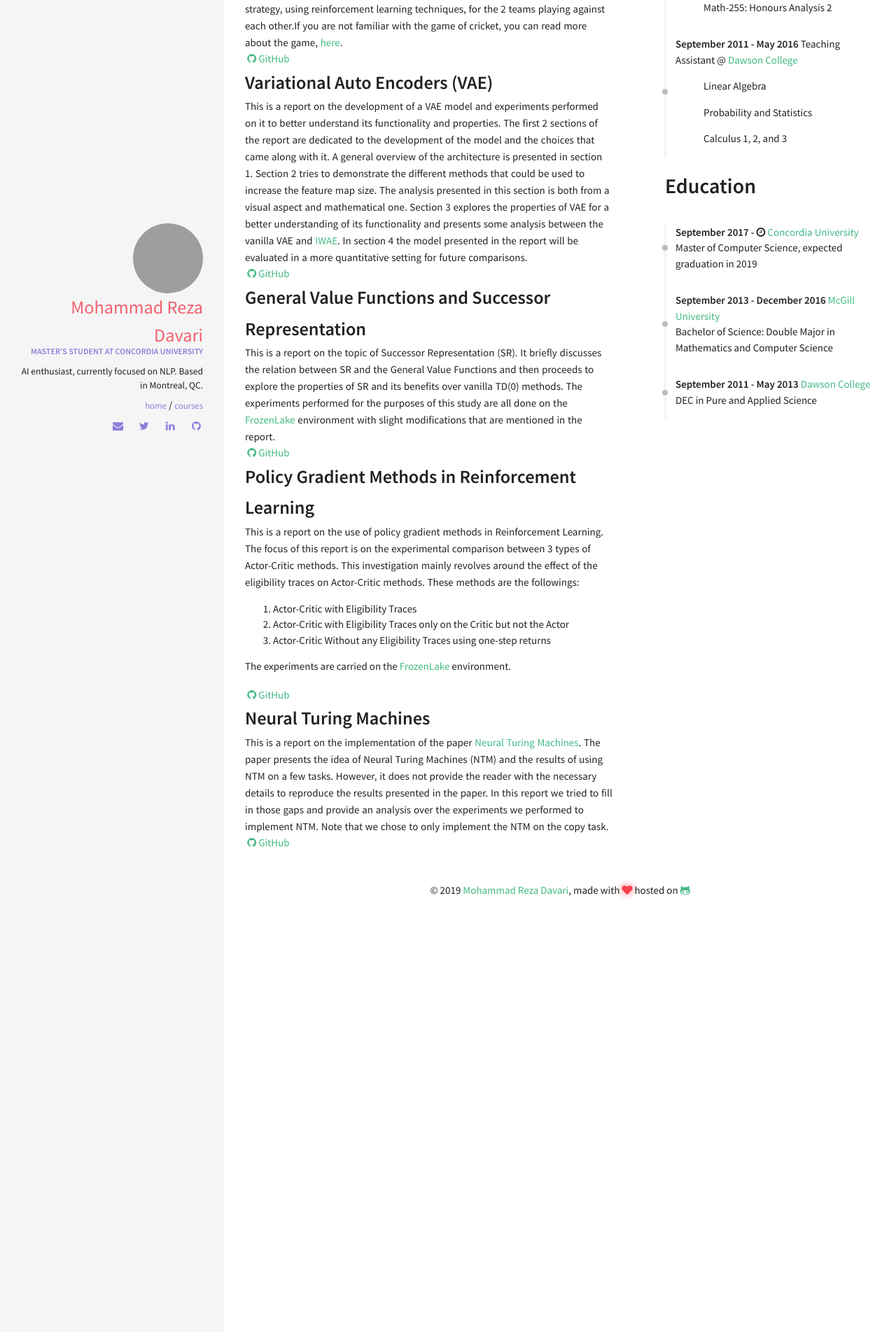
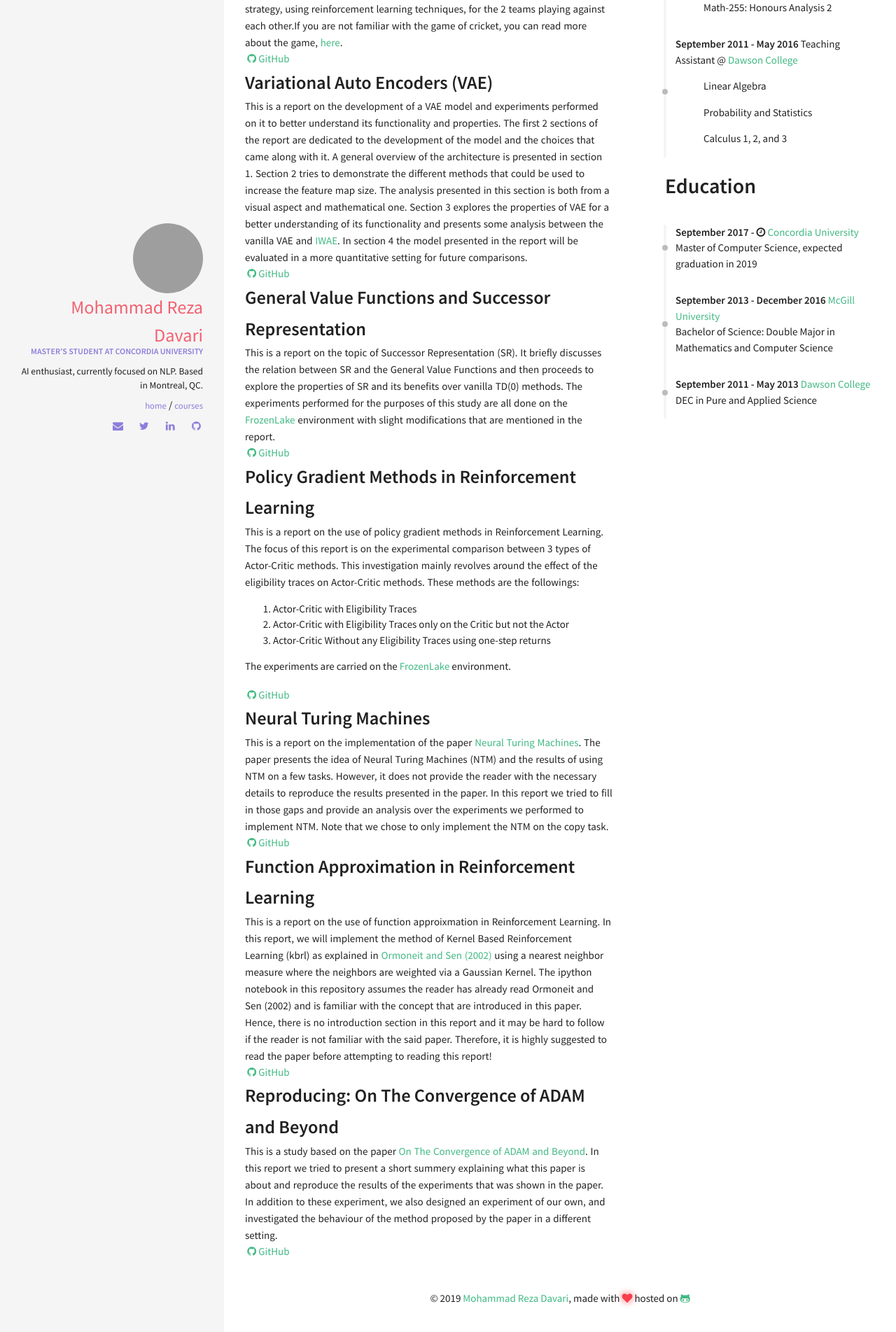
Before and after one commit to rezazzr/davari.io, a Jekyll site: the page built from index.html, in a window 1280 px wide. Shown: the part 892-2795 px from the top of the page at 70% size. Built offline with Jekyll 4.4.1, drawn with Linux system fonts in a browser that asks for light colours; nearby versions of some CDN libraries.

Commit message:
new project added

```diff
--- a/_data/index/projects.yml
+++ b/_data/index/projects.yml
@@ -21,3 +21,11 @@
 - name: Neural Turing Machines
   descr: This is a report on the implementation of the paper <a href="https://arxiv.org/abs/1410.5401">Neural Turing Machines</a>. The paper presents the idea of Neural Turing Machines (NTM) and the results of using NTM on a few tasks. However, it does not provide the reader with the necessary details to reproduce the results presented in the paper. In this report we tried to fill in those gaps and provide an analysis over the experiments we performed to implement NTM. Note that we chose to only implement the NTM on the copy task.
   github: https://github.com/rezazzr/neural-turing-machines
+
+- name: Function Approximation in Reinforcement Learning
+  descr: This is a report on the use of function approixmation in Reinforcement Learning. In this report, we will implement the method of Kernel Based Reinforcement Learning (kbrl) as explained in <a href="https://link.springer.com/article/10.1023%2FA%3A1017928328829">Ormoneit and Sen (2002)</a> using a nearest neighbor measure where the neighbors are weighted via a Gaussian Kernel. The ipython notebook in this repository assumes the reader has already read Ormoneit and Sen (2002) and is familiar with the concept that are introduced in this paper. Hence, there is no introduction section in this report and it may be hard to follow if the reader is not familiar with the said paper. Therefore, it is highly suggested to read the paper before attempting to reading this report!
+  github: https://github.com/rezazzr/kernel_based_reinforcement_learning
+
+- name: Reproducing&#58 On The Convergence of ADAM and Beyond
+  descr: This is a study based on the paper <a href="https://openreview.net/pdf?id=ryQu7f-RZ">On The Convergence of ADAM and Beyond</a>. In this report we tried to present a short summery explaining what this paper is about and reproduce the results of the experiments that was shown in the paper. In addition to these experiment, we also designed an experiment of our own, and investigated the behaviour of the method proposed by the paper in a different setting.
+  github: https://github.com/rezazzr/Reproducing-Convergence-of-ADAM-and-Beyond
```
